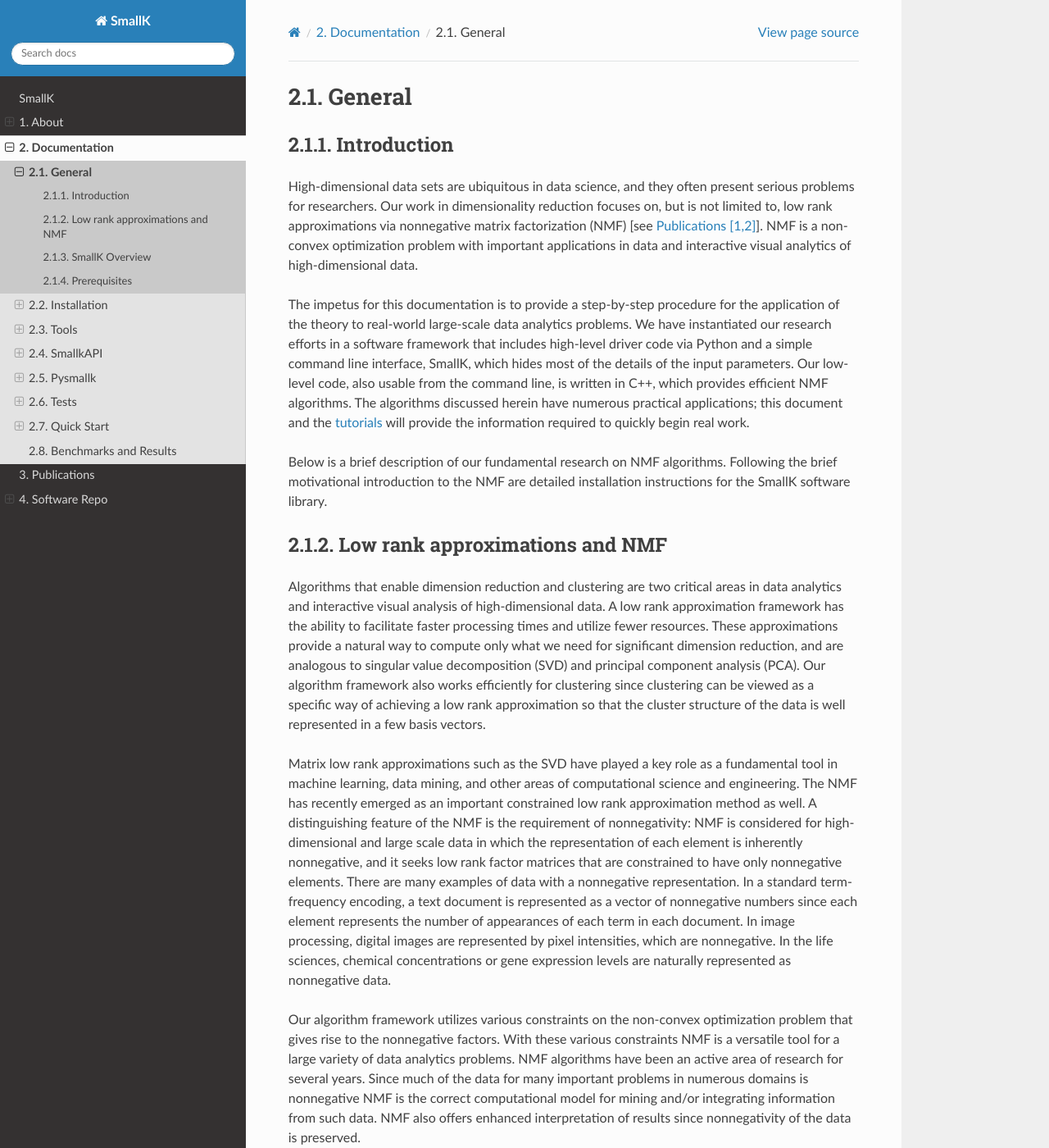
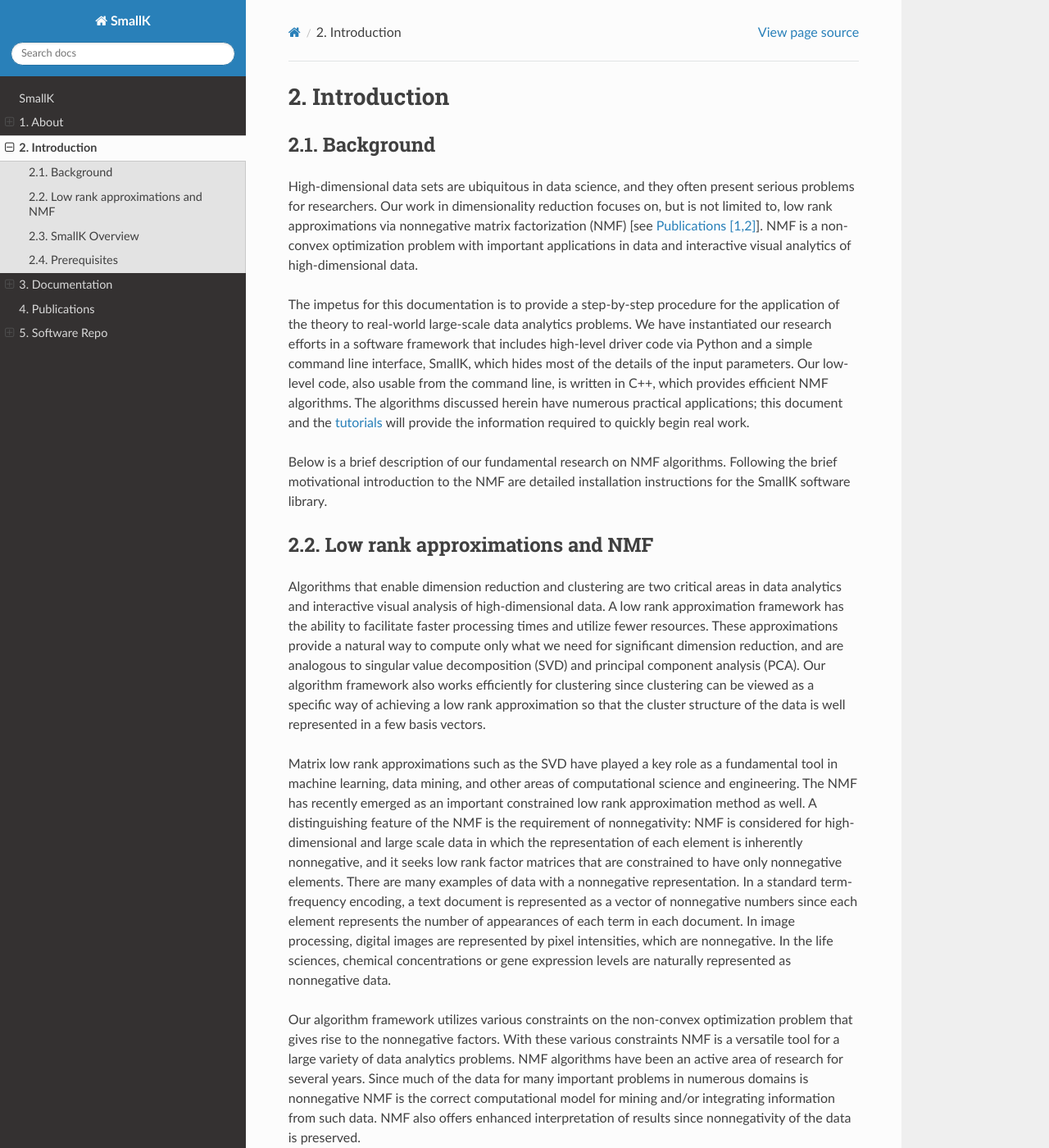
Before and after one commit to smallk/smallk, a Sphinx documentation site: the page built from sphinx/source/pages_introduction.rst, in a window 1280 px wide and 1400 px high. Shown: the whole window at 82% size. Built offline with Sphinx 7.4.7 and the Read the Docs theme 2.0.0, drawn with Linux system fonts in a browser that asks for light colours; formulas are drawn with MathJax 3.

```diff
--- a/sphinx/source/index.rst
+++ b/sphinx/source/index.rst
@@ -23,6 +23,7 @@ SmallK
 
    self
    pages_about
+   pages_introduction
    pages_documentation
    pages_publications
    pages_software_repo
--- a/sphinx/source/pages_documentation.rst
+++ b/sphinx/source/pages_documentation.rst
@@ -6,7 +6,6 @@ Documentation
    :maxdepth: 8
    :name: installationtoc
 
-   pages_documentation_index
    pages_documentation_installation
    pages_documentation_tools
    pages_documentation_smallkapi
--- a/sphinx/source/pages_documentation_index.rst
+++ b/sphinx/source/pages_introduction.rst
@@ -1,12 +1,13 @@
-#######
-General
-#######
+############
+Introduction
+############
 
 .. toctree::
    :maxdepth: 2
 
-Introduction
-============
+**********
+Background
+**********
 
 High-dimensional data sets are ubiquitous in data science, and they often present serious problems for researchers. Our work in dimensionality reduction focuses on, but is not limited to, low rank approximations via nonnegative matrix factorization (NMF) [see `Publications [1,2] <http://smallk.github.io/publications/>`_]. NMF is a non-convex optimization problem with important applications in data and interactive visual analytics of high-dimensional data.
 
@@ -14,8 +15,9 @@ The impetus for this documentation is to provide a step-by-step procedure for th
 
 Below is a brief description of our fundamental research on NMF algorithms. Following the brief motivational introduction to the NMF are detailed installation instructions for the SmallK software library.
 
+*******************************
 Low rank approximations and NMF
-===============================
+*******************************
 
 Algorithms that enable dimension reduction and clustering are two critical areas in data analytics and interactive visual analysis of high-dimensional data. A low rank approximation framework has the ability to facilitate faster processing times and utilize fewer resources. These approximations provide a natural way to compute only what we need for significant dimension reduction, and are analogous to singular value decomposition (SVD) and principal component analysis (PCA). Our algorithm framework also works efficiently for clustering since clustering can be viewed as a specific way of achieving a low rank approximation so that the cluster structure of the data is well represented in a few basis vectors.
 
@@ -23,8 +25,9 @@ Matrix low rank approximations such as the SVD have played a key role as a funda
 
 Our algorithm framework utilizes various constraints on the non-convex optimization problem that gives rise to the nonnegative factors. With these various constraints NMF is a versatile tool for a large variety of data analytics problems. NMF algorithms have been an active area of research for several years. Since much of the data for many important problems in numerous domains is nonnegative NMF is the correct computational model for mining and/or integrating information from such data. NMF also offers enhanced interpretation of results since nonnegativity of the data is preserved.
 
+***************
 SmallK Overview
-===============
+***************
 
 The SmallK library provides routines for low rank matrix approximation via nonnegative matrix factorization (NMF). The term “nonnegative matrices” means that for a given matrix all of it's elements are greater than or equal to zero, which we express as :math:`\geq 0`.
 
@@ -52,8 +55,10 @@ The suite of SmallK implementations of NMF algorithms are suitable in many appli
 
 The SmallK library requires either MacOSX or Linux. A Windows version via a Vagrant installation is also available.
 
+*************
 Prerequisites
-=============
+*************
+
 The following list is the software packages/libraries required to build the SmallK NMF library code:
 
 - A modern, C++11-compliant compiler, such as g++ 4.9 or later
```
